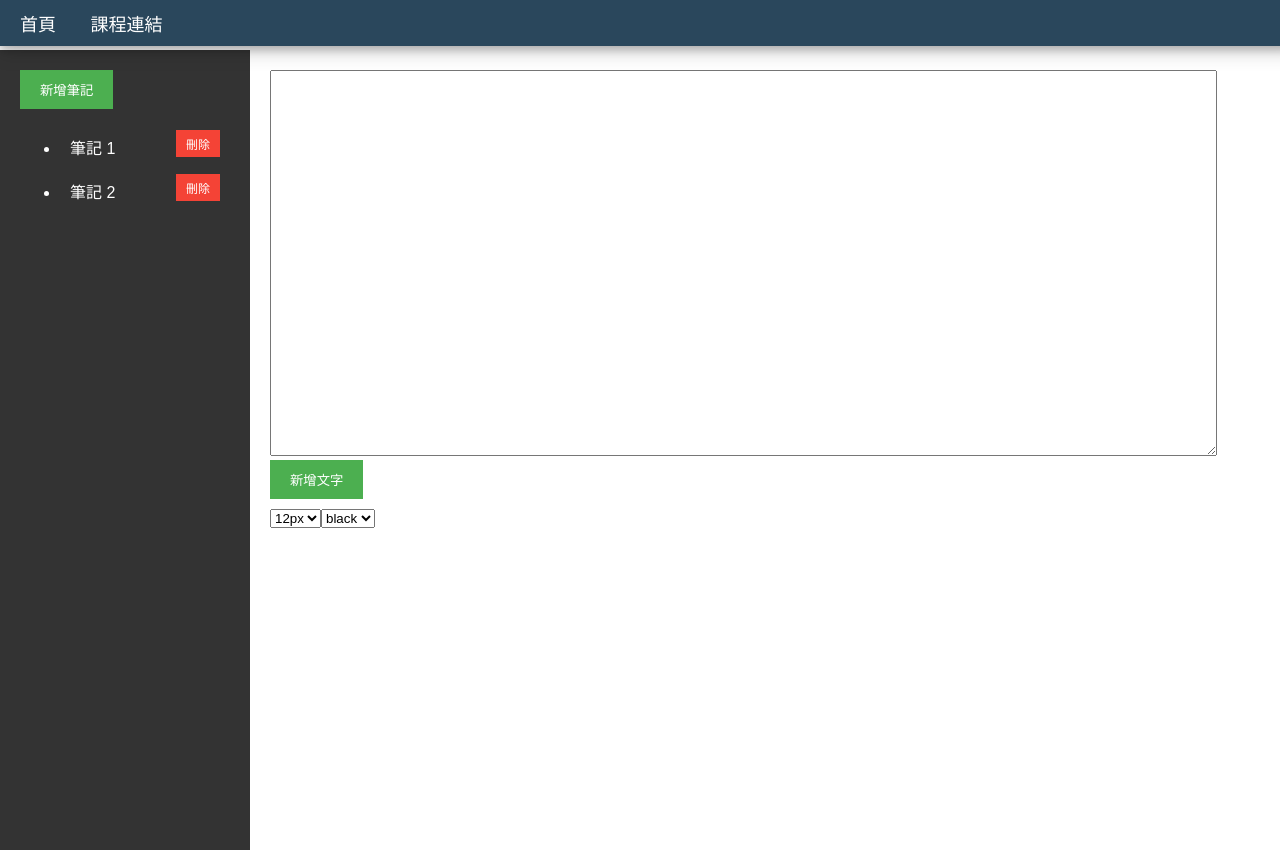
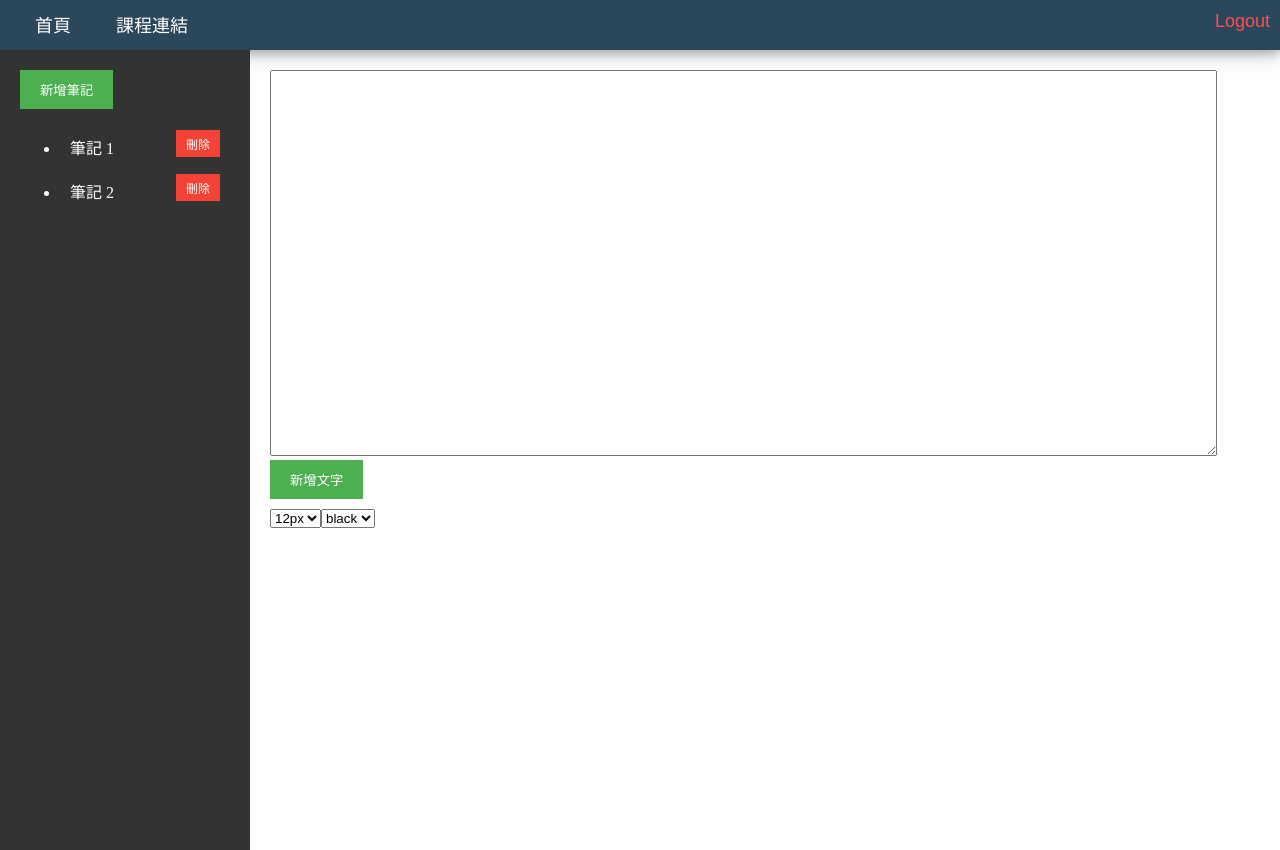
Before and after one commit to Jason5564/EndofTerm, a PHP site: page / in a window 1280 px wide. Run offline with PHP 8.4, Linux system fonts and the light colour scheme; the visitor is signed in with stand-in values (Sample User, id 1).

Commit message:
simplify the navbar

```diff
--- a/index.php
+++ b/index.php
@@ -21,14 +21,20 @@ include "conn.php";
 </head>
 
 <body>
-    <nav class="navigation">
-        <ul>
-            <li><a href="index.php">首頁</a></li>
-            <li><a href="LinkCoursesPage.php">課程連結</a></li>
-        </ul>
-    </nav>
+    <div class="navbar">
+        <div class="menuBtn" style="margin-left: 25px;">
+            <a href="index.php">首頁</a>
+        </div>
 
-    <body>
+        <div class="menuBtn" style="margin-left: 25px;">
+            <a href="LinkCoursesPage.php">課程連結</a>
+        </div>
+
+        <div class="menuBtn" style="margin-left: auto">
+            <a href="Logout.php" style="color: #ff4f4f">Logout</a>
+        </div>
+    </div>
+
     <div class="content">
         <div class="sidebar">
             <div class="note-list">
--- a/note.css
+++ b/note.css
@@ -1,10 +1,3 @@
-/* 样式文件 */
-body {
-    font-family: Arial, sans-serif;
-    margin: 0;
-    display: flex;
-}
-
 .sidebar {
     height: 100vh;
     /* 讓側邊欄佔滿整個頁面高度 */
@@ -137,8 +130,6 @@ button:hover {
 }
 
 .content {
-    margin-top: 50px;
-    /* 保留空間避免被遮擋 */
     display: flex;
     flex: 1;
 }
```
Also changed, not shown: LinkCoursesPage.php (+6 -7 lines), NavBar.css (+6 -6 lines). Lines whose indentation alone changed are shown as unchanged.
